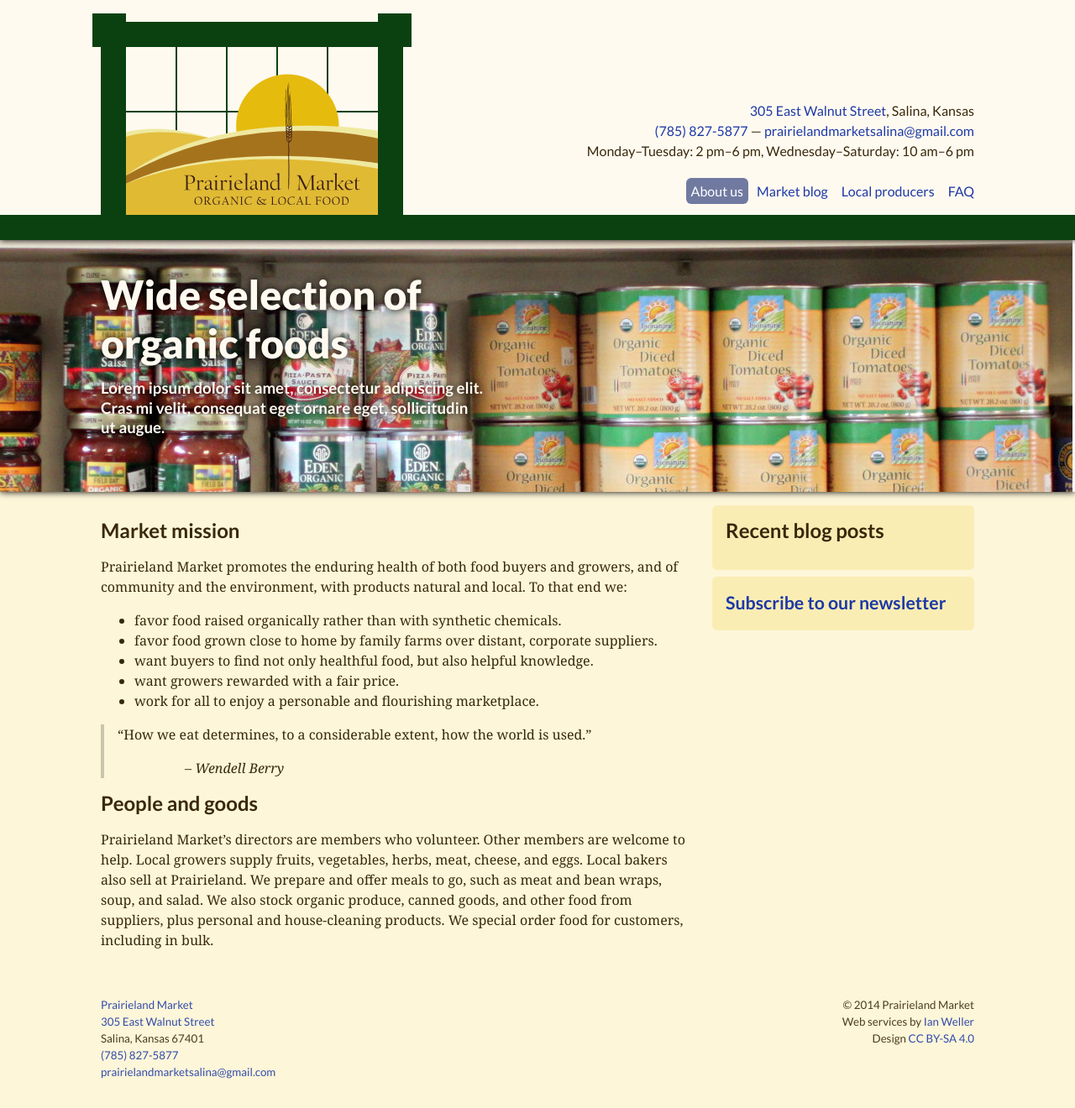
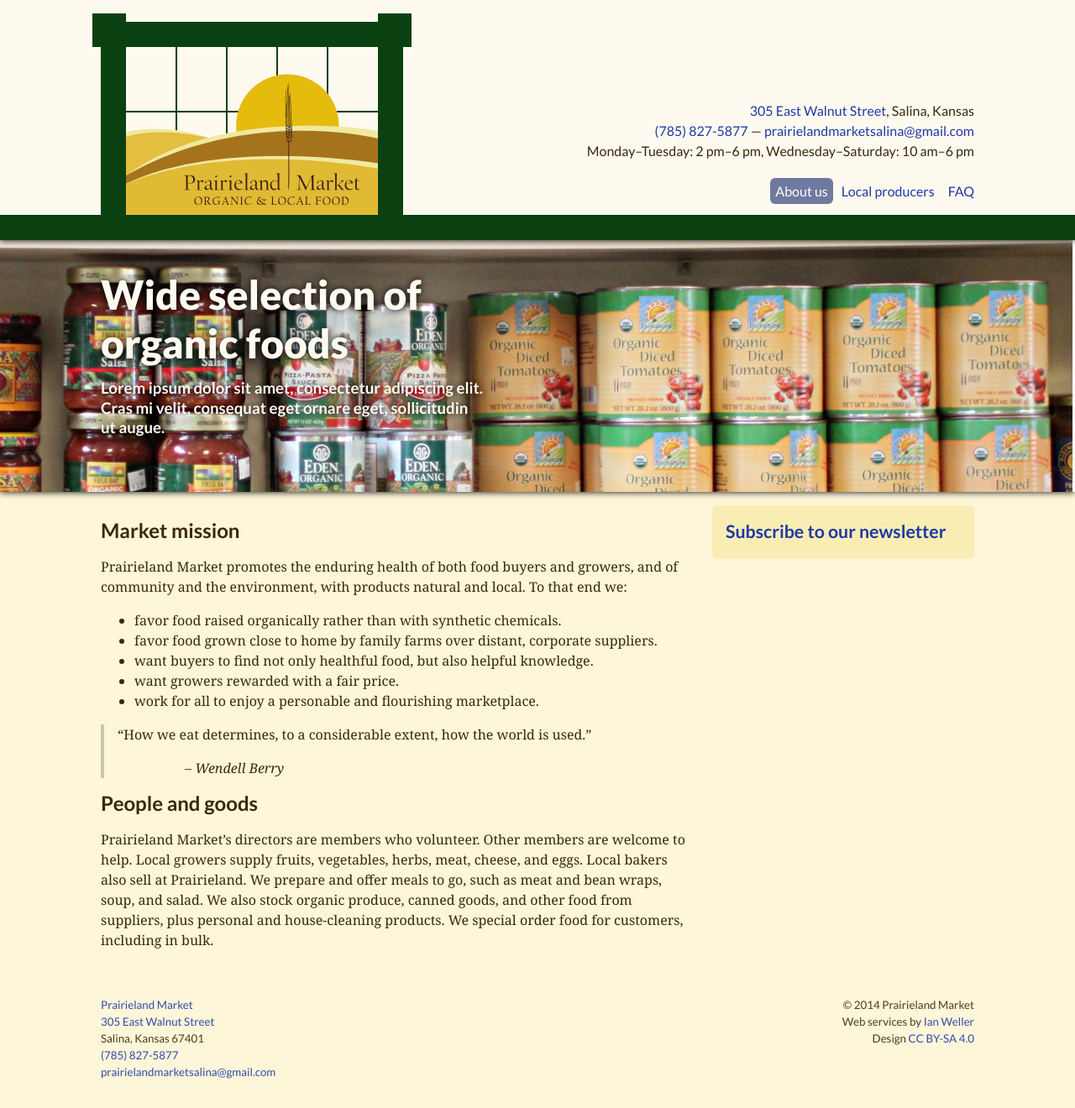
Before and after one commit to prairielandmarket/prairielandmarket.github.io, a Jekyll site: the page built from index.md, in a window 1280 px wide. Shown: the whole page at 84% size. Built offline with Jekyll 4.4.1, drawn with Linux system fonts in a browser that asks for light colours; nearby versions of some CDN libraries; Markdown is read by kramdown in place of the engine named in the settings; part of the change alters nothing that is shown.

Commit message:
Hide market blog links

```diff
--- a/_data/nav.yml
+++ b/_data/nav.yml
@@ -1,7 +1,6 @@
 - name: About us
   id: index
   url: /
-- name: Market blog
 - name: Local producers
   id: local_producers
 - name: FAQ
--- a/_includes/sidebar.html
+++ b/_includes/sidebar.html
@@ -1,5 +1,6 @@
 {% if page.sidebar != false %}
   <div class="sidebar">
+    {% comment %}
     <aside>
       <h1>Recent blog posts</h1>
       <ul class="posts">
@@ -8,6 +9,7 @@
         {% endfor %}
       </ul>
     </aside>
+    {% endcomment %}
     <aside class="newsletter">
       <p>
         <a href="http://visitor.r20.constantcontact.com/d.jsp?llr=e66slgdab&amp;p=oi&amp;m=1102946334628&amp;sit=go4zugzeb&amp;f=24683eb8-57c6-41c7-8ac7-471b2a55855d" target="_blank">Subscribe to our newsletter</a>
```
